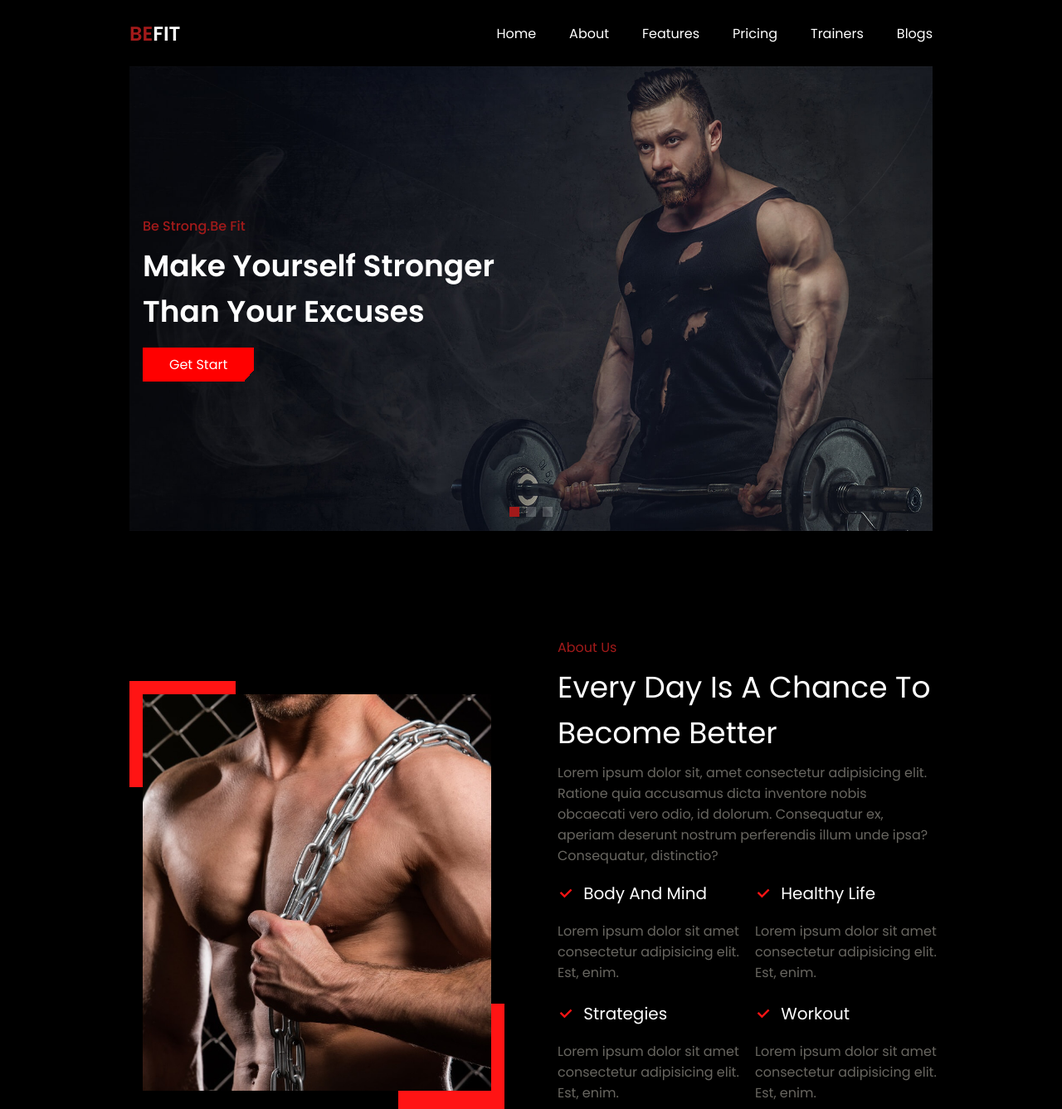
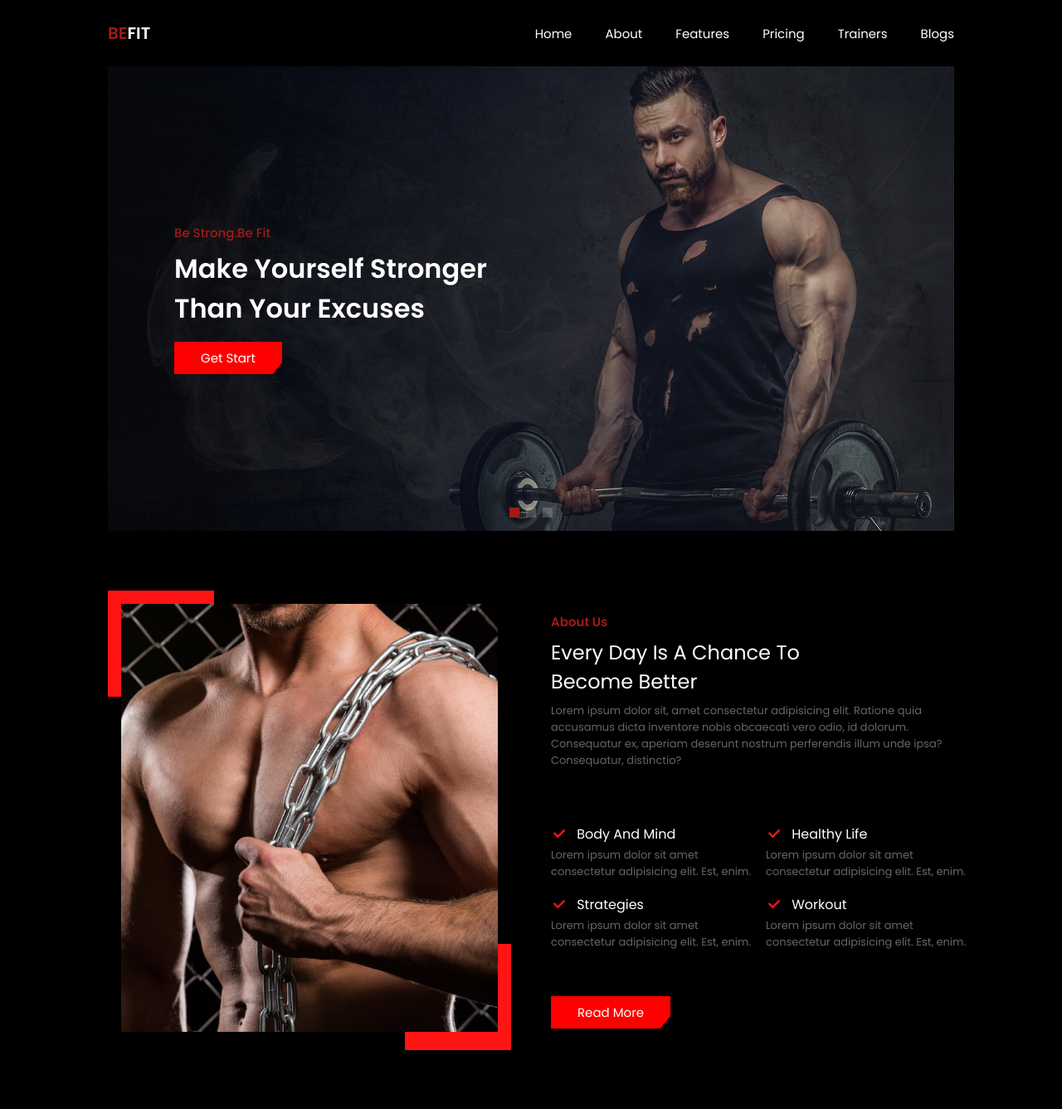
Before and after one commit to duyvo689/webpage-Fitness, a plain HTML site: page index.html in a window 1280 px wide. Shown: the top 1337 px of the page at 83% size. After the commit the page ends 1282 px from the top, so only its background shows below. Drawn offline with nearby package versions, Linux system fonts and the light colour scheme.

Commit message:
done about

```diff
--- a/assets/css/styles.css
+++ b/assets/css/styles.css
@@ -38,18 +38,6 @@
     --mb-2   : 2rem;
     --mb-2-5 : 2.5rem;
 
-}
-
-@media screen and (min-width: 1200px) {
-    :root {
-        --big-font-size    : 3.5rem;
-        --h1-font-size     : 2.25rem;
-        --h2-font-size     : 1.5rem;
-        --h3-font-size     : 1.25rem;
-        --normal-font-size : 1rem;
-        --small-font-size  : .875rem;
-        --smaller-font-size: .813rem;
-    }
 }
 
 * {
@@ -121,6 +109,10 @@ img {
     transform        : scale(1.1);
 }
 
+.button--custom {
+    margin: auto auto auto 0;
+}
+
 .section {
     padding: 4.5rem 0 1rem;
 }
@@ -137,7 +129,7 @@ img {
 }
 
 .container {
-    max-width   : 968px;
+    max-width   : 1020px;
     margin-left : var(--mb-1-5);
     margin-right: var(--mb-1-5);
 }
@@ -431,8 +423,13 @@ img {
         padding: .2rem 1rem;
     }
 
+
+    .button--custom {
+        margin: auto auto auto 0;
+    }
+
     .about__title {
-        font-size: var(--h3-font-size);
+        font-size: var(--h2-font-size);
 
     }
 
@@ -465,6 +462,11 @@ img {
 
     .slide__description {
         font-size: var(--h1-font-size);
+    }
+
+
+    .button--custom {
+        margin: auto auto auto 0;
     }
 }
 
@@ -510,7 +512,8 @@ img {
     }
 
     .slide__content {
-        width: 56%;
+        width  : 56%;
+        padding: 0 0 0 3rem;
     }
 
     .slide__title {
@@ -527,33 +530,49 @@ img {
     }
 
     .about__container {
-        display: grid;
-        row-gap: 2.5rem;
+        grid-template-columns: repeat(2, 1fr);
+        column-gap           : 3rem;
     }
 
+    .about__content {
+        grid-template-columns: 50% 50%;
+        grid-template-rows   : 50% 50%;
+        gap                  : .2rem .5rem;
+    }
+
+    .about__box-data {
+        align-items: center;
+        padding    : 1.5rem;
+    }
+
+
     .about__it {
-        font-size: var(--normal-font-size);
+        font-size: var(--small-font-size);
     }
 
     .about__title {
-        font-size: var(--h1-font-size);
+        font-size: var(--h2-font-size);
 
     }
 
     .about__description {
-        font-size: var(--normal-font-size);
+        font-size: var(--smaller-font-size);
     }
 
     .about__item {
-        row-gap: 1rem;
+        row-gap: .1rem;
+    }
+
+    .about__box-img {
+        max-width: 100%;
     }
 
     .about__item-title {
-        font-size: var(--h3-font-size);
+        font-size: var(--small-font-size);
     }
 
     .about__item-description {
-        font-size: var(--normal-font-size);
+        font-size: var(--smaller-font-size);
     }
 
 
@@ -568,38 +587,83 @@ img {
     }
 
     .section {
-        padding: 8rem 0 1rem;
+        padding: 4.5rem 0 1rem;
     }
 
     .nav__list {
         column-gap: 2.5rem;
     }
 
+    .slide {
+        min-height: 65vh;
+    }
+
     .slide__content {
-        width: 50%;
+        width  : 50%;
+        padding: 0 0 0 5rem;
     }
 
     .slide__description {
-        font-size: var(--h1-font-size);
+        font-size: var(--big-font-size);
     }
 
-    .about__container {
-        grid-template-columns: repeat(2, 1fr);
-        column-gap           : 4rem;
+    /* ============ */
+
+    .about__header {
+        row-gap: .5rem;
     }
 
-    .about__box-img {
-        max-width: 100%;
+    .about__it {
+        font-size  : var(--normal-font-size);
+        font-weight: 600;
+    }
+
+    .about__title {
+        font-size: var(--h1-font-size);
+
+    }
+
+    .about__description {
+        font-size: var(--small-font-size);
+    }
+
+    .about__box-data {
+        row-gap: .75rem;
+        padding: 1rem;
     }
 
     .about__content {
-        grid-template-columns: 50% 50%;
-        grid-template-rows   : 50% 50%;
-        gap                  : 1rem .75rem
+        gap: .75rem 1rem;
+    }
+
+    .about__item {
+        row-gap: .1rem;
+    }
+
+    .about__item-title {
+        font-size: var(--h3-font-size);
+    }
+
+    .about__item-description {
+        font-size: var(--small-font-size);
     }
 
 }
 
 /* =======================1200============================ */
 
-@media screen and (min-width: 1200px) {}
+@media screen and (min-width: 1200px) {
+
+    .slide {
+        min-height: 70vh;
+    }
+
+
+    .slide__content {
+        padding: 0 0 0 5rem;
+    }
+
+    .about__box-data {
+        padding: 0;
+    }
+}
```
